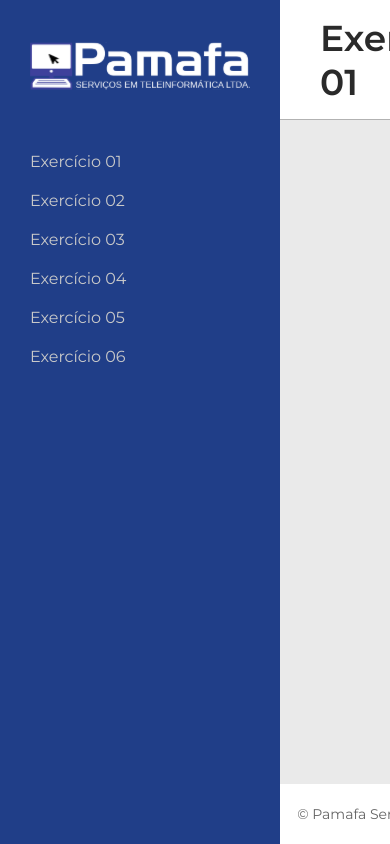
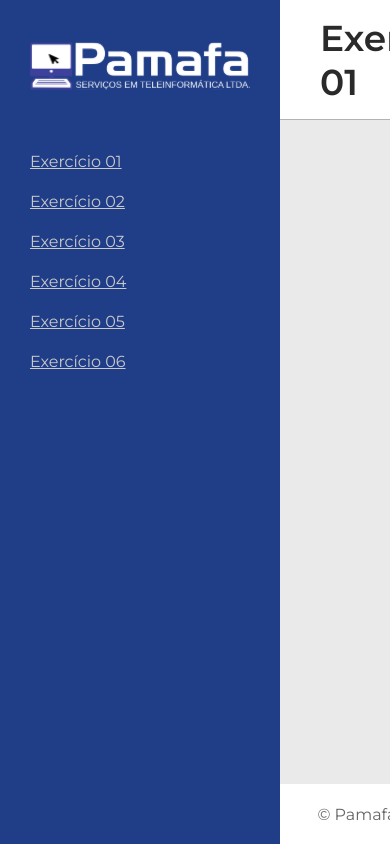
Before and after one commit to DanyloHenrique/processo-seletivo-pamafa, a Next.js app in the folder front-end/: page / in a window 390 px wide. Built offline with nearby package versions, Linux system fonts and the light colour scheme.

Commit message:
refactor(style): standardize media queries using min-width

```diff
--- a/front-end/src/app/styles.js
+++ b/front-end/src/app/styles.js
@@ -7,21 +7,22 @@ const Container = styled.div`
     height: 100dvh;
 
     display: grid;
-    grid-template-columns: 280px 1fr;
-    grid-template-rows: 120px 1fr 60px;
+    grid-template-columns: 1fr;
+    grid-template-rows: 60px 40px 1fr 60px;
     grid-template-areas:
-        "nav header"
-        "nav content"
-        "nav footer";
+        "header"
+        "nav"
+        "content"
+        "footer";
 
-    @media(max-width: ${theme.breakpoints.xs}){
-        grid-template-columns: 1fr;
-        grid-template-rows: 60px 40px 1fr 60px;
+
+    @media(${theme.medias.xs}){
+        grid-template-columns: 280px 1fr;
+        grid-template-rows: 120px 1fr 60px;
         grid-template-areas:
-            "header"
-            "nav"
-            "content"
-            "footer";
+            "nav header"
+            "nav content"
+            "nav footer";
     }
 `
 
--- a/front-end/src/components/footer/styles.js
+++ b/front-end/src/components/footer/styles.js
@@ -15,11 +15,11 @@ const FooterWrapper = styled.footer`
 
     color: var(--color-text-gray);
     font-weight: 400;
-    font-size: 16px;
+    font-size: 14px;
     font-style: 'regular';
 
     @media ${theme.medias.xs}{
-        font-size: 14px;
+        font-size: 16px;
     }
 `
 
--- a/front-end/src/components/header/styles.js
+++ b/front-end/src/components/header/styles.js
@@ -5,55 +5,55 @@ import { theme } from "@/styles/theme"
 const HeaderWrapper = styled.header`
     grid-area: header;
 
+    height: 3.75rem;
     width: 100%;
-    height: 7.5rem;
-    background-color: var(--color-white);
-    color: var(--color-text);
+    background-color: var(--color-primary);
+    color: var(--color-text-light);
     border-bottom: 1px solid rgb(0, 0, 0, 0.3);
 
-    padding: 1.25rem 2.5rem;
+    padding: .75rem .625rem;
+    gap: .625rem;
+
     display: flex;
     justify-content: space-between;
-    align-items: center;
+    align-items: baseline;
+    overflow-wrap: normal;
 
-        @media(max-width: ${theme.breakpoints.xs}){
-        height: 3.75rem;
-        padding: .75rem .625rem;
-        gap: .625rem;
+    @media(${theme.medias.xs}){
+        height: 7.5rem;
+        background-color: var(--color-white);
+        color: var(--color-text);
 
-        background-color: var(--color-primary);
-        color: var(--color-text-light);
-
-        align-items: baseline;
-        overflow-wrap: normal;
+        padding: 1.25rem 2.5rem;
+        align-items: center;
     }
 
 
     /* toggle IMAGE and TITLE components*/
     ${TitleWrapper}{
-        display: block;
-            @media(max-width: ${theme.breakpoints.xs}){
-            display: none;
+        display: none;
+        @media(${theme.medias.xs}){
+            display: block;
         }
     }
     > img{
-        display: none;
-            @media(max-width: ${theme.breakpoints.xs}){
-            display: block;
+        display: block;
+        @media(${theme.medias.xs}){
+            display: none;
         }
     }
 `
 
 const UserName = styled.p`
-    color: var(--color-text-gray);
-    font-weight: 200;
-    font-size: 20px;
+    font-size: 14px;
+    font-weight: 500;
+    color: var(--color-text-light);
+    text-wrap-mode: nowrap;
 
-        @media(max-width: ${theme.breakpoints.xs}){
-        font-size: 14px;
-        font-weight: 500;
-        color: var(--color-text-light);
-        text-wrap-mode: nowrap;
+    @media(${theme.medias.xs}){
+        color: var(--color-text-gray);
+        font-weight: 200;
+        font-size: 20px;
     }
 `
 
--- a/front-end/src/components/nav/styles.js
+++ b/front-end/src/components/nav/styles.js
@@ -5,27 +5,27 @@ import { theme } from "@/styles/theme";
 const SidebarWrapper = styled.aside`
     grid-area: nav;
 
-    background-color: var(--color-primary);
-    height: 100dvh;
-
-    @media(max-width: ${theme.breakpoints.xs}){
     background-color: transparent;
     height: 2.5rem;
     display: flex;
-        flex-direction: row;
     overflow-x: scroll;
+
+    @media ${theme.medias.xs}{
+        height: 100dvh;
+        background-color: var(--color-primary);
+        flex-direction: column;
     }
 `
 const ContainerLogo = styled.div`
+    display: none;
+
+    @media ${theme.medias.xs}{
         width: 280px;
         height: 132px;
 
         display: flex;
         align-items: center;
         justify-content: center;
-
-    @media(max-width: ${theme.breakpoints.xs}){
-        display: none;
     }
 `
 
@@ -33,41 +33,40 @@ const Nav = styled.nav``
 
 const UlList = styled.ul`
     display: flex;
-    flex-direction: column;
-    background-color: var(--color-primary);
-
-    gap: 1.25rem;
-    padding: 1.25rem 1.875rem;
-
-    @media(max-width: ${theme.breakpoints.xs}){
-        flex-direction: row;
     background-color: transparent;
     width: max-content;
     min-width: max-content;
     padding: 0;
     gap: 0;
+
+    @media ${theme.medias.xs}{
+        flex-direction: column;
+        gap: 1.25rem;
+        padding: 1.25rem 1.875rem;
     }
 `
 
 const LiItem = styled.li`
+    font-size: 16px;
+    font-weight: 500;
+    padding: .625rem .9375rem;
+    width: fit-content;
+
+    border-bottom: 1px solid ${({ $isActive }) => ($isActive ? theme.colors.primary : 'transparent')};
+    color: ${({ $isActive }) => ($isActive ? theme.colors.primary : theme.colors.textGray)};
+
+    @media ${theme.medias.xs}{
+        padding: 0;
         color: var(--color-text-light);
         font-weight: 400;
-    font-size: 16px;
-    width: fit-content;
 
         text-decoration: underline transparent;
         transition: text-decoration 100ms ease-in-out;
         &:hover {
             text-decoration: underline var(--color-text-light) 1px;
         }
+    }
 
-    @media(max-width: ${theme.breakpoints.xs}){
-        padding: .625rem .9375rem;
-
-        font-weight: 500;
-        border-bottom: 1px solid ${({ $isActive }) => ($isActive ? theme.colors.primary : 'transparent')};
-        color: ${({ $isActive }) => ($isActive ? theme.colors.primary : theme.colors.textGray)};
-    }
 `
 
 const LinkNav = styled(Link)`
```
Lines whose indentation alone changed are shown as unchanged.
